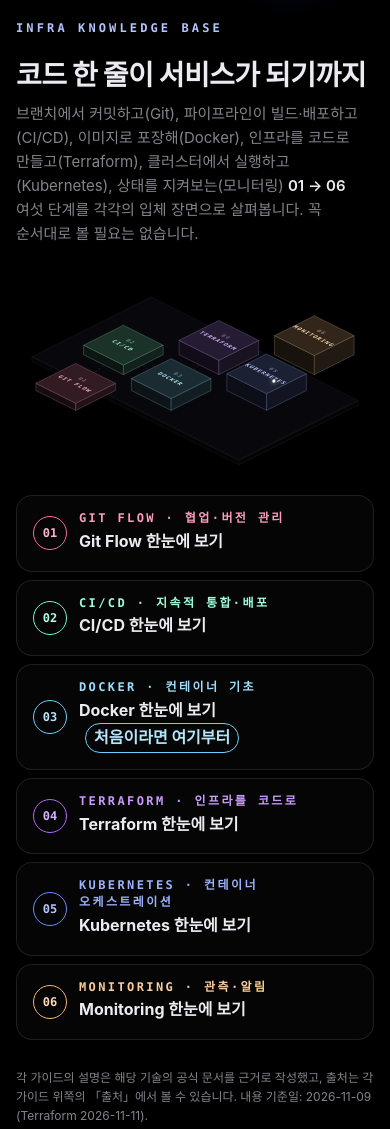
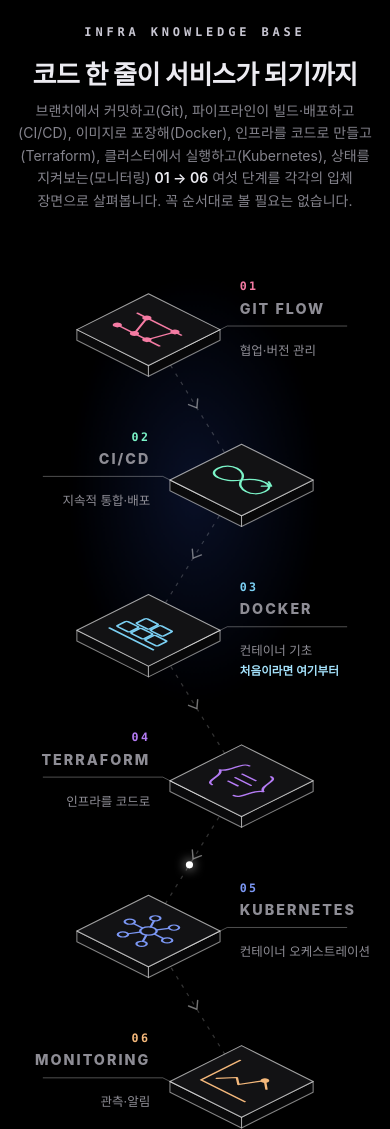
Before and after one commit to milk024/container_guidline, a plain HTML site: page index.html in a window 390 px wide. Shown: the top 1129 px of the page. Drawn offline with Linux system fonts and the light colour scheme.

Commit message:
feat(hub): show the six guides as an isometric left-to-right flow map
Replace the card list with floating slabs that carry each module's
symbol, linked by a dashed track from 01 to 06, with hover/focus lift
and a hint line. Narrow screens fall back to a vertical flow.

Co-Authored-By: Claude Opus 5.5 <noreply@anthropic.com>

```diff
--- a/index.html
+++ b/index.html
@@ -10,7 +10,6 @@
     :root {
       --h: 226;
       --lav: hsl(var(--h) 95% 85%);
-      --lav-3: hsl(var(--h) 95% 66%);
       --text: #ecebf1; --muted: #84838c; --soft: #c9c7d3;
       --line: rgba(255, 255, 255, .1); --line-2: rgba(255, 255, 255, .18);
       --ease: cubic-bezier(0.22, 1, 0.36, 1);
@@ -27,83 +26,80 @@
     }
     [hidden] { display: none !important; }
     :focus-visible { outline: 2px solid #fff; outline-offset: 3px; }
-    .glow { position: fixed; inset: -25% -10% auto auto; width: 70vw; height: 70vw; pointer-events: none; background: radial-gradient(closest-side, hsl(var(--h) 90% 60% / .15), transparent 70%); transition: background .6s var(--ease); animation: breathe 9s var(--ease) infinite alternate; }
-    @keyframes breathe { from { opacity: .55; transform: scale(.94); } to { opacity: 1; transform: scale(1.04); } }
-    .wrap { position: relative; max-width: 1240px; margin: 0 auto; padding: 32px 24px 48px; }
-    .top { display: flex; align-items: center; justify-content: space-between; gap: 12px; flex-wrap: wrap; }
-    .eyebrow { margin: 0; font: 600 12px/1.4 var(--mono); letter-spacing: .26em; color: var(--lav); }
-    .pill { min-height: 34px; padding: 6px 14px; border: 1px solid var(--line-2); border-radius: 999px; background: none; color: var(--soft); font: inherit; font-size: 13px; cursor: pointer; }
-    h1 { margin: 22px 0 10px; font-size: clamp(28px, 4.4vw, 46px); line-height: 1.2; font-weight: 800; letter-spacing: -.02em; text-wrap: balance; }
-    .lead { margin: 0; max-width: 640px; color: var(--muted); font-size: 15px; text-wrap: pretty; }
-    .grid { display: grid; grid-template-columns: minmax(0, 1.25fr) minmax(0, 1fr); gap: 24px; align-items: center; margin-top: 18px; }
-    .map { position: relative; width: 100%; }
+    .glow { position: fixed; left: 50%; top: 58%; width: 90vw; height: 70vh; transform: translate(-50%, -50%); pointer-events: none; background: radial-gradient(closest-side, hsl(var(--h) 60% 45% / .22), transparent 75%); transition: background .6s var(--ease); animation: breathe 9s var(--ease) infinite alternate; }
+    @keyframes breathe { from { opacity: .6; } to { opacity: 1; } }
+    .wrap { position: relative; max-width: 1280px; margin: 0 auto; padding: 32px 24px 48px; }
+    .eyebrow { margin: 0; text-align: center; font: 600 12px/1.4 var(--mono); letter-spacing: .32em; color: var(--soft); }
+    h1 { margin: 18px auto 10px; text-align: center; font-size: clamp(26px, 4vw, 42px); line-height: 1.2; font-weight: 800; letter-spacing: -.02em; text-wrap: balance; }
+    .lead { margin: 0 auto; max-width: 720px; text-align: center; color: var(--muted); font-size: 15px; text-wrap: pretty; }
+    .lead b { color: var(--text); font-weight: 600; }
+
+    /* 입체 지도: 01 → 06 을 왼쪽에서 오른쪽으로(좁은 화면은 위에서 아래로) */
+    .map { position: relative; margin-top: 12px; }
+    .map:focus { outline: none; }
     .map svg { display: block; width: 100%; height: auto; overflow: visible; }
-    .ft { stroke: hsl(var(--h) 60% 75% / .6); stroke-width: 1; stroke-linejoin: round; fill: hsl(var(--h) 30% 15%); }
-    .fa { stroke: hsl(var(--h) 60% 75% / .6); stroke-width: 1; stroke-linejoin: round; fill: hsl(var(--h) 30% 7%); }
-    .fb { stroke: hsl(var(--h) 60% 75% / .6); stroke-width: 1; stroke-linejoin: round; fill: hsl(var(--h) 30% 10%); }
-    .tile { cursor: pointer; transition: transform .4s var(--ease), filter .4s var(--ease), opacity .4s; }
-    .tile .ttx { fill: hsl(var(--h) 95% 85%); font: 700 13px var(--mono); letter-spacing: .16em; }
-    .tile .tnum { fill: hsl(var(--h) 95% 85% / .5); font: 600 12px var(--mono); letter-spacing: .2em; }
-    .tile.is-on { transform: translateY(-10px); filter: drop-shadow(0 0 18px hsl(var(--h) 90% 70% / .55)); }
-    .tile.is-on .ft { fill: hsl(var(--h) 50% 26%); stroke: hsl(var(--h) 95% 92%); }
-    .map.has-on .tile:not(.is-on) { opacity: .45; }
-    .road { fill: none; stroke: rgba(255, 255, 255, .22); stroke-width: 1.4; stroke-dasharray: 4 6; animation: dash 1.6s linear infinite; }
-    @keyframes dash { to { stroke-dashoffset: -20; } }
+    .ft, .fa, .fb { stroke-width: 1.2; stroke-linejoin: round; transition: fill .3s, stroke .3s; }
+    .ft { fill: #121214; stroke: rgba(255, 255, 255, .62); }
+    .fa { fill: #0a0a0b; stroke: rgba(255, 255, 255, .5); }
+    .fb { fill: #070708; stroke: rgba(255, 255, 255, .5); }
+    .shadow { fill: rgba(255, 255, 255, .025); stroke: rgba(255, 255, 255, .14); stroke-width: 1; }
+    .drop { stroke: rgba(255, 255, 255, .28); stroke-width: 1; stroke-dasharray: 3 5; }
+    .sym { fill: none; stroke: hsl(var(--h) 85% 72%); stroke-width: 2.2; stroke-linecap: round; stroke-linejoin: round; transition: stroke .3s; }
+    .sym .dotf { fill: hsl(var(--h) 85% 72%); stroke: none; }
+    .tile { cursor: pointer; outline: none; }
+    .tile .lift { transition: transform .45s var(--ease), filter .45s var(--ease); }
+    .tile.is-on .lift { transform: translateY(-12px); filter: drop-shadow(0 0 16px hsl(var(--h) 90% 65% / .55)); }
+    .tile.is-on .ft { fill: hsl(var(--h) 40% 15%); stroke: hsl(var(--h) 95% 88%); }
+    .tile.is-on .sym { stroke: hsl(var(--h) 95% 86%); }
+    .tile:focus-visible .ft { stroke: #fff; stroke-width: 2.4; }
+    .map.has-on .tile:not(.is-on) { opacity: .4; }
+    .tile { transition: opacity .35s; }
+    .lbl-en { fill: #8e8d95; font: 800 26px/1 -apple-system, BlinkMacSystemFont, "Segoe UI", Roboto, sans-serif; letter-spacing: .14em; transition: fill .3s; }
+    .lbl-ko { fill: #8e8d95; font-size: 16px; transition: fill .3s; }
+    .lbl-no { fill: hsl(var(--h) 85% 72%); font: 700 13px var(--mono); letter-spacing: .2em; }
+    .lbl-start { fill: hsl(var(--h) 95% 82%); font-size: 13px; font-weight: 600; }
+    .lbl-line { stroke: rgba(255, 255, 255, .35); stroke-width: 1; fill: none; }
+    .tile.is-on .lbl-en { fill: #fff; }
+    .tile.is-on .lbl-ko { fill: var(--soft); }
+    .track { fill: none; stroke: rgba(255, 255, 255, .2); stroke-width: 1.4; stroke-dasharray: 4 7; animation: dash 1.6s linear infinite; }
+    @keyframes dash { to { stroke-dashoffset: -22; } }
+    .chev { fill: none; stroke: rgba(255, 255, 255, .45); stroke-width: 1.6; stroke-linecap: round; stroke-linejoin: round; }
     .runner { fill: #fff; filter: drop-shadow(0 0 6px #fff); }
-    .base .ft { fill: #08080c; stroke: rgba(255, 255, 255, .12); }
-    .base .fa, .base .fb { fill: #040406; stroke: rgba(255, 255, 255, .1); }
-    .list { list-style: none; margin: 0; padding: 0 0 0 22px; border-left: 1px solid var(--line); display: grid; gap: 8px; }
-    .card { --h: 226; display: grid; grid-template-columns: 34px minmax(0, 1fr) auto; gap: 12px; align-items: center; padding: 14px 16px; border: 1px solid var(--line); border-radius: 16px; color: inherit; text-decoration: none; background: rgba(255, 255, 255, .02); transition: border-color .2s, background .2s; animation: slideIn .6s var(--ease) both; }
-    .card:hover, .card.is-on, .card:focus-visible { border-color: hsl(var(--h) 95% 70%); background: hsl(var(--h) 90% 80% / .08); }
-    @keyframes slideIn { from { opacity: 0; transform: translateX(14px); } }
-    .num { display: grid; place-items: center; width: 34px; height: 34px; border-radius: 50%; border: 1px solid hsl(var(--h) 95% 70%); color: hsl(var(--h) 95% 85%); font: 700 12px var(--mono); }
-    .c-eb { display: block; font: 600 12px/1.4 var(--mono); letter-spacing: .2em; color: hsl(var(--h) 95% 80%); }
-    .c-ti { display: block; font-size: 16px; font-weight: 700; margin: 2px 0; }
-    .c-go { font: 600 12px var(--mono); color: hsl(var(--h) 95% 80%); white-space: nowrap; }
+    .hint { margin: 4px 0 0; min-height: 1.6em; text-align: center; color: var(--muted); font-size: 15px; }
+    .hint b { color: var(--text); font-weight: 600; }
+    .foot { margin-top: 28px; text-align: center; font-size: 12px; color: var(--muted); }
+
     body { animation: pageIn .5s var(--ease) both; }
     @keyframes pageIn { from { opacity: 0; } }
     html.is-leaving body { opacity: 0; transition: opacity .3s ease .05s; }
-    html.is-leaving .map { transform: scale(1.12); transition: transform .35s var(--ease); }
-    html.is-leaving .tile.is-on { transform: translateY(-24px) scale(1.06); }
-    .lead b { color: var(--text); font-weight: 600; }
-    .c-start { display: inline-block; margin-left: 6px; padding: 1px 8px; border: 1px solid hsl(var(--h) 95% 70%); border-radius: 999px; font: 600 12px/1.5 inherit; letter-spacing: 0; color: hsl(var(--h) 95% 85%); vertical-align: 1px; }
-    .foot { margin-top: 28px; font-size: 12px; color: var(--muted); }
-    @media (max-width: 899px) {
+    html.is-leaving .map svg { transform: scale(1.08); transition: transform .35s var(--ease); }
+    html.is-leaving .tile.is-on .lift { transform: translateY(-28px); }
+    @media (max-width: 720px) {
       .wrap { padding: 24px 16px 40px; }
-      .grid { grid-template-columns: minmax(0, 1fr); }
-      .list { padding-left: 0; border-left: 0; }
-    }
-    @media (max-width: 480px) {
-      .wrap { padding: 20px 16px 36px; }
-      .card { grid-template-columns: 34px minmax(0, 1fr); }
-      .c-go { display: none; }
+      .lead, .hint { font-size: 14px; }
     }
     .skip-link { position: absolute; left: 12px; top: -60px; z-index: 100; padding: 8px 14px; background: var(--lav); color: #000; border-radius: 999px; font-weight: 700; text-decoration: none; }
     .skip-link:focus { top: 12px; }
     @media (prefers-reduced-motion: reduce) {
       *, *::before, *::after { animation-duration: .01ms !important; animation-delay: 0s !important; animation-iteration-count: 1 !important; transition-duration: .01ms !important; transition-delay: 0s !important; }
-      .glow, .road { animation: none !important; }
+      .glow, .track { animation: none !important; }
     }
   </style>
 </head>
 <body>
-  <a class="skip-link" href="#list">학습 가이드 목록으로 건너뛰기</a>
+  <a class="skip-link" href="#map">학습 가이드 지도로 건너뛰기</a>
   <div class="glow" aria-hidden="true"></div>
   <div class="wrap">
-    <header class="top">
+    <header>
       <p class="eyebrow">INFRA KNOWLEDGE BASE</p>
     </header>
     <main>
       <h1>코드 한 줄이 서비스가 되기까지</h1>
       <p class="lead">브랜치에서 커밋하고(Git), 파이프라인이 빌드·배포하고(CI/CD), 이미지로 포장해(Docker), 인프라를 코드로 만들고(Terraform), 클러스터에서 실행하고(Kubernetes), 상태를 지켜보는(모니터링) <b>01 → 06</b> 여섯 단계를 각각의 입체 장면으로 살펴봅니다. 꼭 순서대로 볼 필요는 없습니다.</p>
-      <div class="grid">
-        <div class="map" id="map" aria-hidden="true">
-          <svg id="map-svg" viewBox="0 0 900 520" focusable="false"></svg>
-        </div>
-        <nav aria-label="학습 가이드">
-          <ol class="list" id="list" tabindex="-1"></ol>
-        </nav>
-      </div>
+      <nav class="map" id="map" tabindex="-1" aria-label="학습 가이드 지도">
+        <svg id="map-svg" focusable="false"></svg>
+      </nav>
+      <p class="hint" id="hint" aria-hidden="true"></p>
       <p class="foot">각 가이드의 설명은 해당 기술의 공식 문서를 근거로 작성했고, 출처는 각 가이드 위쪽의 「출처」에서 볼 수 있습니다. 내용 기준일: 2026-11-09 (Terraform 2026-11-11).</p>
     </main>
   </div>
@@ -119,77 +115,181 @@
       { id: 'k8s', en: 'KUBERNETES', eb: '컨테이너 오케스트레이션', ti: 'Kubernetes 한눈에 보기', href: 'k8s_guideline/index.html', h: 226 },
       { id: 'monitoring', en: 'MONITORING', eb: '관측·알림', ti: 'Monitoring 한눈에 보기', href: 'monitoring_guideline/index.html', h: 30 }
     ];
-    var POS = [[150, 330], [270, 240], [390, 330], [510, 240], [630, 330], [750, 240]];
+    var HINT0 = '탐색할 영역에 포인터를 올려보세요';
 
-    function s(tag, a, p) { var n = document.createElementNS(NS, tag); for (var k in a) n.setAttribute(k, a[k]); if (p) p.appendChild(n); return n; }
+    // 판 윗면에 그리는 기호(윗면 좌표 ±44 안). 각 기술의 상표 대신 하는 일을 단순한 선으로 표시한다.
+    var SYM = [
+      // Git Flow: 두 갈래 브랜치와 커밋 점, 갈라지고 합쳐지는 선
+      function (g) {
+        p(g, 'M-28,-14 H28 M-28,14 H28 M-16,-14 L-4,14 M12,14 L20,-14');
+        [[-16, -14], [20, -14], [-4, 14], [12, 14], [-26, 14]].forEach(function (c) { s('circle', { cx: c[0], cy: c[1], r: 4.2, 'class': 'dotf' }, g); });
+      },
+      // CI/CD: 계속 도는 고리(통합 → 배포 → 다시 통합)
+      function (g) {
+        p(g, 'M0,0 C-8,-16 -30,-16 -30,0 C-30,16 -8,16 0,0 C8,-16 30,-16 30,0 C30,16 8,16 0,0 Z');
+        p(g, 'M20,-15 L27,-11 L21,-5');
+      },
+      // Docker: 차곡차곡 쌓인 컨테이너
+      function (g) {
+        [[-26, 2], [-8, 2], [10, 2], [-17, -14], [1, -14]].forEach(function (c) { s('rect', { x: c[0], y: c[1], width: 16, height: 13, rx: 2 }, g); });
+        p(g, 'M-28,22 H28');
+      },
+      // Terraform: 중괄호 안의 코드 줄(구성 파일)
+      function (g) {
+        p(g, 'M-14,-24 C-24,-24 -18,-4 -28,0 C-18,4 -24,24 -14,24 M14,-24 C24,-24 18,-4 28,0 C18,4 24,24 14,24 M-8,-9 H9 M-8,0 H12 M-8,9 H4');
+      },
+      // Kubernetes: 가운데 제어부와 둘레의 노드들
+      function (g) {
+        var r = 24, i, a;
+        for (i = 0; i < 6; i++) {
+          a = Math.PI / 3 * i;
+          p(g, 'M' + (Math.cos(a) * 8).toFixed(1) + ',' + (Math.sin(a) * 8).toFixed(1) + ' L' + (Math.cos(a) * (r - 5)).toFixed(1) + ',' + (Math.sin(a) * (r - 5)).toFixed(1));
+          s('circle', { cx: (Math.cos(a) * r).toFixed(1), cy: (Math.sin(a) * r).toFixed(1), r: 4.6 }, g);
+        }
+        s('circle', { cx: 0, cy: 0, r: 7.5 }, g);
+      },
+      // Monitoring: 축과 시간에 따라 오르내리는 선
+      function (g) {
+        p(g, 'M-28,-26 V24 H28 M-20,12 L-8,-2 L2,6 L14,-16 L26,-6');
+        s('circle', { cx: 14, cy: -16, r: 4, 'class': 'dotf' }, g);
+      }
+    ];
+
+    function s(tag, a, par) { var n = document.createElementNS(NS, tag); for (var k in a) n.setAttribute(k, a[k]); if (par) par.appendChild(n); return n; }
+    function p(g, d) { return s('path', { d: d }, g); }
     function iso(sx, sy, x, y, z) { return [sx + x - y, sy + (x + y) / 2 - (z || 0)]; }
-    function pts(l) { return l.map(function (p) { return p[0].toFixed(1) + ',' + p[1].toFixed(1); }).join(' '); }
-    function box(p, sx, sy, w, d, h, z0) {
-      z0 = z0 || 0;
-      var a = w / 2, b = d / 2, z1 = z0 + h;
-      var A = iso(sx, sy, -a, -b, z1), B = iso(sx, sy, a, -b, z1), C = iso(sx, sy, a, b, z1), D = iso(sx, sy, -a, b, z1);
-      s('polygon', { 'class': 'fa', points: pts([D, C, iso(sx, sy, a, b, z0), iso(sx, sy, -a, b, z0)]) }, p);
-      s('polygon', { 'class': 'fb', points: pts([C, B, iso(sx, sy, a, -b, z0), iso(sx, sy, a, b, z0)]) }, p);
-      s('polygon', { 'class': 'ft', points: pts([A, B, C, D]) }, p);
-      return [sx, sy - z1];
+    function pts(l) { return l.map(function (q) { return q[0].toFixed(1) + ',' + q[1].toFixed(1); }).join(' '); }
+    // 판 하나: 아래 두 옆면 + 윗면, 윗면 가운데 좌표를 돌려준다
+    function slab(par, cx, cy, a, th) {
+      var A = iso(cx, cy, -a, -a), B = iso(cx, cy, a, -a), C = iso(cx, cy, a, a), D = iso(cx, cy, -a, a);
+      s('polygon', { 'class': 'fa', points: pts([D, C, [C[0], C[1] + th], [D[0], D[1] + th]]) }, par);
+      s('polygon', { 'class': 'fb', points: pts([C, B, [B[0], B[1] + th], [C[0], C[1] + th]]) }, par);
+      s('polygon', { 'class': 'ft', points: pts([A, B, C, D]) }, par);
     }
-    // 운영체제의 '동작 줄이기'를 따른다(켜면 이동 점·화면 전환 효과를 멈춤)
+    function diamond(cx, cy, a) { return pts([iso(cx, cy, -a, -a), iso(cx, cy, a, -a), iso(cx, cy, a, a), iso(cx, cy, -a, a)]); }
+    function text(par, cls, x, y, anchor, str) { var t = s('text', { 'class': cls, x: x, y: y, 'text-anchor': anchor }, par); t.textContent = str; return t; }
+
     var RM = window.matchMedia ? window.matchMedia('(prefers-reduced-motion: reduce)') : null, reduce = !!(RM && RM.matches);
     if (RM) { var onRM = function () { reduce = RM.matches; }; if (RM.addEventListener) RM.addEventListener('change', onRM); else if (RM.addListener) RM.addListener(onRM); }
+    var NARROW = window.matchMedia ? window.matchMedia('(max-width: 720px)') : null;
 
-    var svgEl = document.getElementById('map-svg'), map = document.getElementById('map'), list = document.getElementById('list');
-    var base = s('g', { 'class': 'base' }, svgEl);
-    box(base, 450, 300, 520, 300, 12);
-    var road = s('polyline', { 'class': 'road', points: pts(POS.map(function (p) { return [p[0], p[1] - 22]; })) }, svgEl);
-    var tiles = [], cards = [];
-    G.forEach(function (g, i) {
-      var t = s('g', { 'class': 'tile', style: '--h:' + g.h, 'data-i': i }, svgEl);
-      var top = box(t, POS[i][0], POS[i][1] - 12, 100, 100, 18 + i * 6);
-      var tx = s('g', { transform: 'matrix(1 .5 -1 .5 ' + top[0] + ' ' + top[1] + ')' }, t);
-      s('text', { 'class': 'tnum', x: 0, y: -14, 'text-anchor': 'middle' }, tx).textContent = '0' + (i + 1);
-      s('text', { 'class': 'ttx', x: 0, y: 6, 'text-anchor': 'middle' }, tx).textContent = g.en;
-      t.addEventListener('click', function () { go(i); });
-      t.addEventListener('mouseenter', function () { on(i); });
-      t.addEventListener('mouseleave', function () { on(-1); });
-      tiles.push(t);
-      var li = document.createElement('li');
-      var a = document.createElement('a');
-      a.className = 'card'; a.href = g.href; a.style.setProperty('--h', g.h); a.style.animationDelay = (i * 70) + 'ms';
-      a.innerHTML = '<span class="num" aria-hidden="true">0' + (i + 1) + '</span><span><span class="c-eb"></span><span class="c-ti"></span></span><span class="c-go" aria-hidden="true">›</span>';
-      a.querySelector('.c-eb').textContent = g.en + ' · ' + g.eb;
-      a.querySelector('.c-ti').textContent = g.ti;
-      if (g.start) { var st = document.createElement('span'); st.className = 'c-start'; st.textContent = '처음이라면 여기부터'; a.querySelector('.c-ti').appendChild(st); }
-      a.addEventListener('click', function (e) {
-        if (e.button !== 0 || e.metaKey || e.ctrlKey || e.shiftKey || e.altKey) return;
-        e.preventDefault(); go(i);
+    var svgEl = document.getElementById('map-svg'), map = document.getElementById('map'), hint = document.getElementById('hint');
+    var tiles = [], P = [], cur = -1;
+
+    // 넓은 화면: 01 → 06 을 왼쪽에서 오른쪽으로, 높낮이를 번갈아 띄운다(이름표는 높은 판은 위, 낮은 판은 아래)
+    // 좁은 화면: 같은 순서를 위에서 아래로, 좌우를 번갈아 놓고 이름표는 반대쪽에 둔다
+    function layout() {
+      var narrow = !!(NARROW && NARROW.matches), L = [];
+      G.forEach(function (g, i) {
+        if (narrow) L.push({ cx: i % 2 ? 252 : 148, cy: 118 + i * 168, a: 40, th: 12, side: i % 2 ? 'left' : 'right' });
+        else L.push({ cx: 128 + i * 189, cy: i % 2 ? 330 : 238, a: 46, th: 14, gy: 448, side: i % 2 ? 'below' : 'above' });
       });
-      a.addEventListener('mouseenter', function () { on(i); });
-      a.addEventListener('mouseleave', function () { on(-1); });
-      a.addEventListener('focus', function () { on(i); });
-      a.addEventListener('blur', function () { on(-1); });
-      li.appendChild(a); list.appendChild(li); cards.push(a);
-    });
-    // 가이드로 이동: 고른 타일을 띄우고 화면을 흐리게 지운 뒤 이동
+      return { narrow: narrow, w: narrow ? 400 : 1200, h: narrow ? 1100 : 640, L: L };
+    }
+
+    function render() {
+      var Y = layout(), ref = document.activeElement, refI = ref && ref.getAttribute ? ref.getAttribute('data-i') : null;
+      svgEl.textContent = '';
+      svgEl.setAttribute('viewBox', '0 0 ' + Y.w + ' ' + Y.h);
+      tiles = []; P = [];
+      var deco = s('g', { 'aria-hidden': 'true' }, svgEl);
+      // 흐름 길: 넓은 화면은 바닥 그림자 가운데를, 좁은 화면은 판 가운데를 잇는다(판 뒤로 지나감)
+      Y.L.forEach(function (o) { P.push(Y.narrow ? [o.cx, o.cy] : [o.cx, o.gy]); });
+      s('polyline', { 'class': 'track', points: pts(P) }, deco);
+      for (var k = 0; k < P.length - 1; k++) {
+        var mx = (P[k][0] + P[k + 1][0]) / 2, my = (P[k][1] + P[k + 1][1]) / 2;
+        var ang = Math.atan2(P[k + 1][1] - P[k][1], P[k + 1][0] - P[k][0]) * 180 / Math.PI;
+        s('path', { 'class': 'chev', d: 'M-4,-6 L4,0 L-4,6', transform: 'translate(' + mx.toFixed(1) + ' ' + my.toFixed(1) + ') rotate(' + ang.toFixed(1) + ')' }, deco);
+      }
+      var runner = s('circle', { 'class': 'runner', r: 4, cx: P[0][0], cy: P[0][1] }, deco);
+      Y.L.forEach(function (o, i) {
+        var g = G[i];
+        var t = s('a', { 'class': 'tile', href: g.href, style: '--h:' + g.h, 'data-i': i, 'aria-label': '0' + (i + 1) + '. ' + g.ti + ' — ' + g.eb + (g.start ? ' (처음이라면 여기부터)' : '') }, svgEl);
+        var a = o.a, half = a, top = o.cy - half;
+        // 바닥 그림자와 판 모서리에서 내려오는 점선(넓은 화면)
+        if (!Y.narrow) {
+          s('polygon', { 'class': 'shadow', points: diamond(o.cx, o.gy, a) }, t);
+          [[-a * 2, 0], [0, a], [a * 2, 0]].forEach(function (c) {
+            s('line', { 'class': 'drop', x1: o.cx + c[0], y1: o.cy + c[1] + (c[1] ? o.th : o.th), x2: o.cx + c[0], y2: o.gy + c[1] }, t);
+          });
+        }
+        var lift = s('g', { 'class': 'lift' }, t);
+        slab(lift, o.cx, o.cy, a, o.th);
+        var sym = s('g', { 'class': 'sym', transform: 'matrix(1 .5 -1 .5 ' + o.cx + ' ' + o.cy + ') scale(' + (a / 46).toFixed(3) + ')' }, lift);
+        SYM[i](sym);
+        // 이름표: 번호 · 영문 · 밑줄 · 한글 설명
+        var lb = s('g', { 'aria-hidden': 'true' }, t), x, y, an, w = 0;
+        if (Y.narrow) {
+          an = o.side === 'right' ? 'start' : 'end';
+          x = o.side === 'right' ? o.cx + a * 2 + 22 : o.cx - a * 2 - 22;
+          y = o.cy - 18;
+          text(lb, 'lbl-no', x, y - 26, an, '0' + (i + 1));
+          var en = text(lb, 'lbl-en', x, y, an, g.en); en.style.fontSize = '16px';
+          var ko = text(lb, 'lbl-ko', x, y + 46, an, g.eb); ko.style.fontSize = '14px';
+          if (g.start) text(lb, 'lbl-start', x, y + 68, an, '처음이라면 여기부터');
+          var ux = o.side === 'right' ? x - 14 : x + 14;
+          s('path', { 'class': 'lbl-line', d: 'M' + ux + ',' + (y + 14) + ' H' + (o.side === 'right' ? x + 120 : x - 120) + ' M' + ux + ',' + (y + 14) + ' L' + (o.side === 'right' ? o.cx + a : o.cx - a) + ',' + (o.cy + a / 2) }, lb);
+        } else if (o.side === 'above') {
+          x = o.cx; y = top - 70;
+          text(lb, 'lbl-no', x, y - 34, 'middle', '0' + (i + 1));
+          text(lb, 'lbl-en', x, y, 'middle', g.en);
+          text(lb, 'lbl-ko', x, y + 30, 'middle', g.eb);
+          if (g.start) text(lb, 'lbl-start', x, y + 52, 'middle', '처음이라면 여기부터');
+          s('path', { 'class': 'lbl-line', d: 'M' + (x - 80) + ',' + (y + 10) + ' H' + (x + 80) + ' M' + x + ',' + (y + (g.start ? 60 : 38)) + ' V' + (top - 10) }, lb);
+        } else {
+          x = o.cx; y = o.gy + a + 64;
+          text(lb, 'lbl-no', x, y - 34, 'middle', '0' + (i + 1));
+          text(lb, 'lbl-en', x, y, 'middle', g.en);
+          text(lb, 'lbl-ko', x, y + 30, 'middle', g.eb);
+          if (g.start) text(lb, 'lbl-start', x, y + 52, 'middle', '처음이라면 여기부터');
+          s('path', { 'class': 'lbl-line', d: 'M' + (x - 80) + ',' + (y + 10) + ' H' + (x + 80) + ' M' + x + ',' + (o.gy + a + 6) + ' V' + (y - 52) }, lb);
+        }
+        t.addEventListener('click', function (e) {
+          if (e.button !== 0 || e.metaKey || e.ctrlKey || e.shiftKey || e.altKey) return;
+          e.preventDefault(); go(i);
+        });
+        t.addEventListener('mouseenter', function () { on(i); });
+        t.addEventListener('mouseleave', function () { on(-1); });
+        t.addEventListener('focus', function () { on(i); });
+        t.addEventListener('blur', function () { on(-1); });
+        tiles.push(t);
+      });
+      runnerEl = runner;
+      if (refI !== null && tiles[+refI]) tiles[+refI].focus();
+      on(cur);
+    }
+    var runnerEl = null;
+
     function go(i) {
       if (reduce) { location.href = G[i].href; return; }
       on(i);
       document.documentElement.classList.add('is-leaving');
       setTimeout(function () { location.href = G[i].href; }, 340);
     }
+    function on(i) {
+      cur = i;
+      tiles.forEach(function (t, k) { t.classList.toggle('is-on', k === i); });
+      map.classList.toggle('has-on', i >= 0);
+      if (i >= 0) {
+        document.documentElement.style.setProperty('--h', G[i].h);
+        hint.innerHTML = '';
+        var b = document.createElement('b'); b.textContent = '0' + (i + 1) + ' ' + G[i].ti;
+        hint.appendChild(b); hint.appendChild(document.createTextNode(' — 누르면 열립니다'));
+      } else hint.textContent = HINT0;
+    }
     window.addEventListener('pageshow', function () { document.documentElement.classList.remove('is-leaving'); on(-1); });
-    function on(i) {
-      tiles.forEach(function (t, k) { t.classList.toggle('is-on', k === i); });
-      cards.forEach(function (c, k) { c.classList.toggle('is-on', k === i); });
-      map.classList.toggle('has-on', i >= 0);
-      if (i >= 0) document.documentElement.style.setProperty('--h', G[i].h);
-    }
-    // 길을 따라 움직이는 점(움직임 줄이기면 멈춤)
-    var dot = s('circle', { 'class': 'runner', r: 4 }, svgEl), P = POS.map(function (p) { return [p[0], p[1] - 22]; }), t0 = null;
+    if (NARROW) { if (NARROW.addEventListener) NARROW.addEventListener('change', render); else if (NARROW.addListener) NARROW.addListener(render); }
+    render();
+
+    // 흐름 길을 따라 01 → 06 으로 움직이는 점(동작 줄이기면 멈춤)
+    var t0 = null;
     function frame(ts) {
       if (t0 === null) t0 = ts;
-      var u = reduce ? 0 : ((ts - t0) / 6000) % 1, f = u * (P.length - 1), k = Math.min(P.length - 2, Math.floor(f)), r = f - k;
-      dot.setAttribute('cx', (P[k][0] + (P[k + 1][0] - P[k][0]) * r).toFixed(1));
-      dot.setAttribute('cy', (P[k][1] + (P[k + 1][1] - P[k][1]) * r).toFixed(1));
+      var u = reduce ? 0 : ((ts - t0) / 7000) % 1, f = u * (P.length - 1), k = Math.min(P.length - 2, Math.floor(f)), r = f - k;
+      if (runnerEl) {
+        runnerEl.setAttribute('cx', (P[k][0] + (P[k + 1][0] - P[k][0]) * r).toFixed(1));
+        runnerEl.setAttribute('cy', (P[k][1] + (P[k + 1][1] - P[k][1]) * r).toFixed(1));
+      }
       requestAnimationFrame(frame);
     }
     requestAnimationFrame(frame);
```
